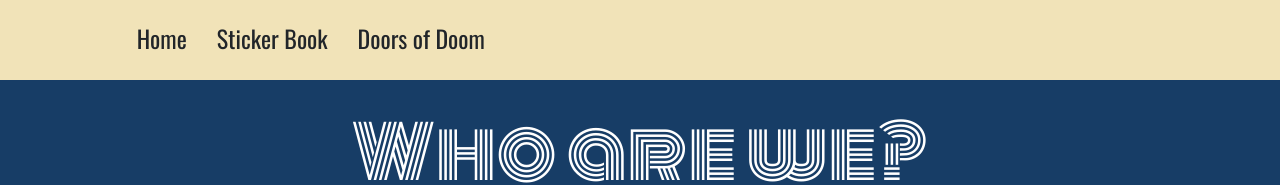
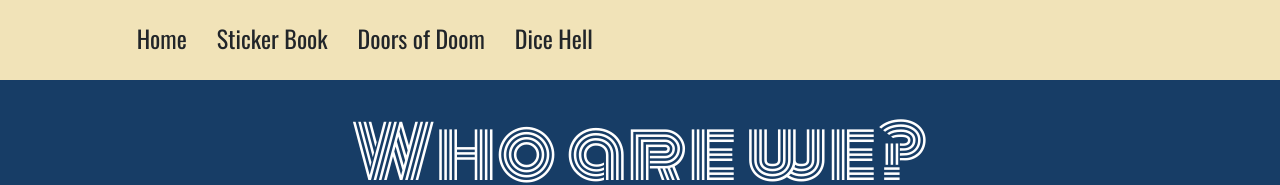
Before and after one commit to raymondchiu10/ADCDwebsite, a React (Create React App) app: page / in a window 1280 px wide. Shown: the top 185 px of the page. Built offline with nearby package versions, Linux system fonts and the light colour scheme.

Commit message:
implemented partially working dice hell

```diff
--- a/src/App.js
+++ b/src/App.js
@@ -5,6 +5,7 @@ import Chat from './Chat.js';
 import Landing from './Landing.js';
 import StickerBook from './StickerBook.js';
 import DoorsOfDoom from './DoorsOfDoom.js';
+import DiceHell from './DiceHell.js';
 import '../node_modules/bootstrap/dist/css/bootstrap.min.css';
 import mySocket from 'socket.io-client';
 
@@ -31,6 +32,9 @@ class App extends Component {
             case "goingDoorsOfDoom":
                 updateThis = "doorsOfDoom";
                 break;
+            case "goingDiceHell":
+                updateThis = "diceHell";
+                break;
             default:
                 updateThis = "landing";
                 break;
@@ -56,6 +60,9 @@ class App extends Component {
             case "doorsOfDoom":
                 comp = <DoorsOfDoom/>;
                 break;
+            case "diceHell":
+                comp = <DiceHell/>;
+                break;
             default:
                 comp = <Landing/>;
                 break;
--- a/src/DiceHell.js
+++ b/src/DiceHell.js
@@ -1,7 +1,6 @@
 import React, { Component } from 'react';
 import mySocket from "socket.io-client"
 import '../node_modules/bootstrap/dist/css/bootstrap.min.css';
-import './App.css';
 import DiceRoomButtons from "./comps/DiceRoomButtons";
 
 
--- a/src/HeaderNavBar.js
+++ b/src/HeaderNavBar.js
@@ -32,6 +32,9 @@ class HeaderNavBar extends Component {
                     <div onClick={()=>this.handlePageChange("goingDoorsOfDoom")} className="navBarItem">
                         Doors of Doom
                     </div>
+                    <div onClick={()=>this.handlePageChange("goingDiceHell")} className="navBarItem">
+                        Dice Hell
+                    </div>
                 </div>
             </div>
         );
```
Also changed, not shown: 1 other file (tests, documents, lock files or other folders).
